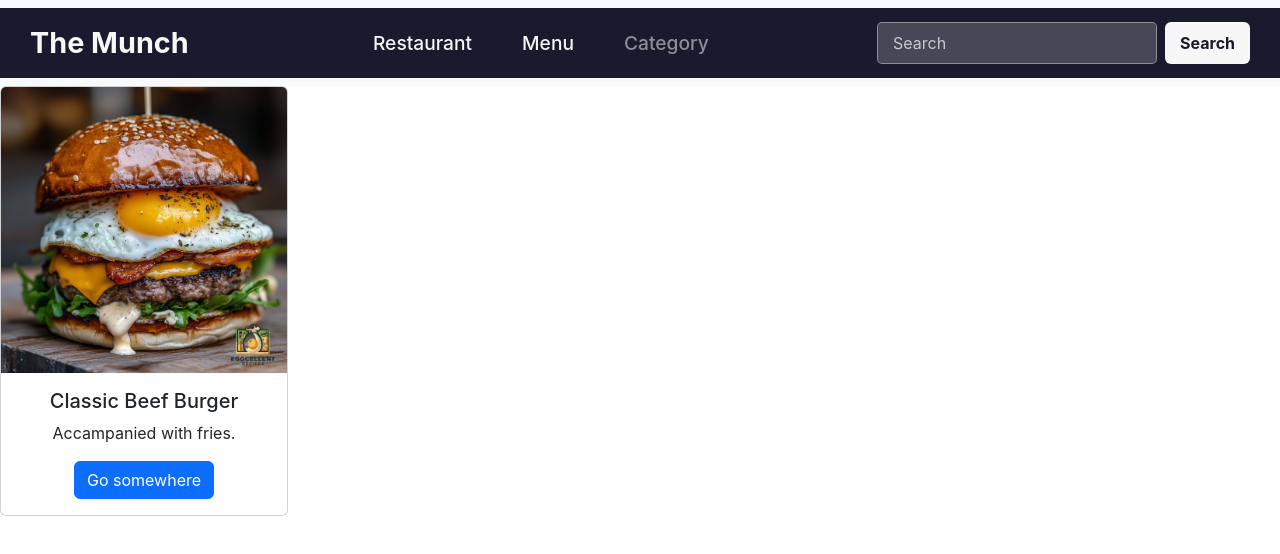
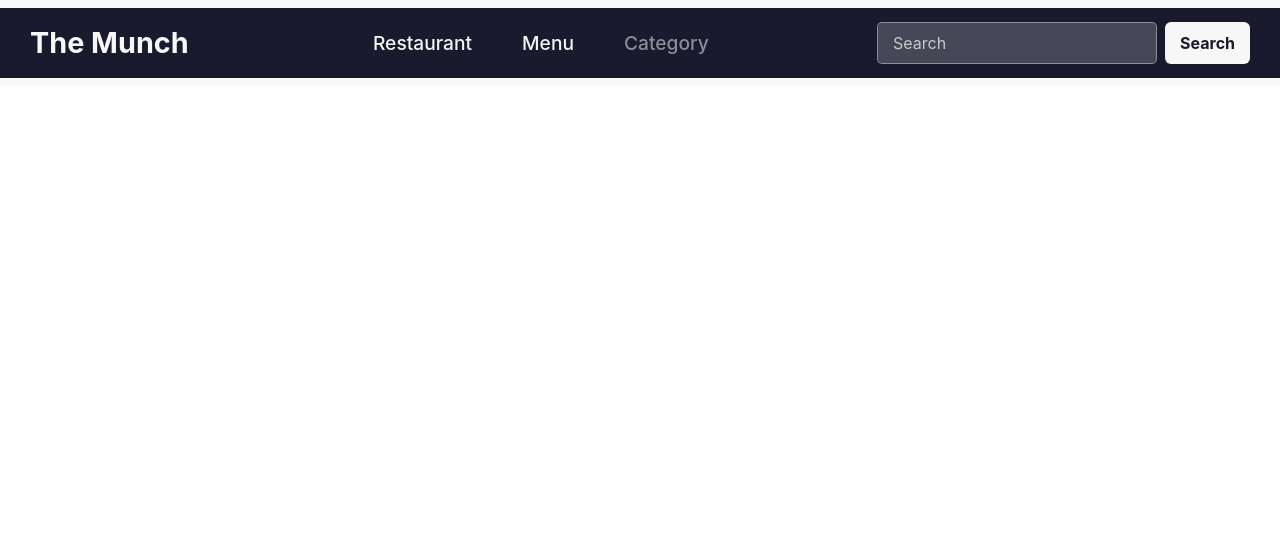
Before and after one commit to Joeken10/The-Munch, a React (Create React App) app in the folder front-end/the-munch/: page / in a window 1280 px wide. Shown: the top 554 px of the page. Built offline with nearby package versions, Linux system fonts and the light colour scheme.

Commit message:
creates a new chils for menuforms

```diff
--- a/front-end/the-munch/src/Components/MenuForms.js
+++ b/front-end/the-munch/src/Components/MenuForms.js
@@ -3,20 +3,7 @@ import React from 'react';
 function MenuForms() {
   return (
     <div>
-      <div className="card" style={{ width: "18rem" }}>
-        <img
-          src="/Images/Classic American Burger with Fried Egg.jpeg"
-          className="card-img-top"
-          alt="Classic Beef Burger"
-        />
-        <div className="card-body">
-          <h5 className="card-title">Classic Beef Burger</h5>
-          <p className="card-text">
-          Accampanied with fries.
-          </p>
-          <a href="/" className="btn btn-primary">Go somewhere</a>
-        </div>
-      </div>
+
     </div>
   );
 }
```
Also changed, not shown: front-end/the-munch/src/Components/MenuItems.js (added, +24 -0 lines).
